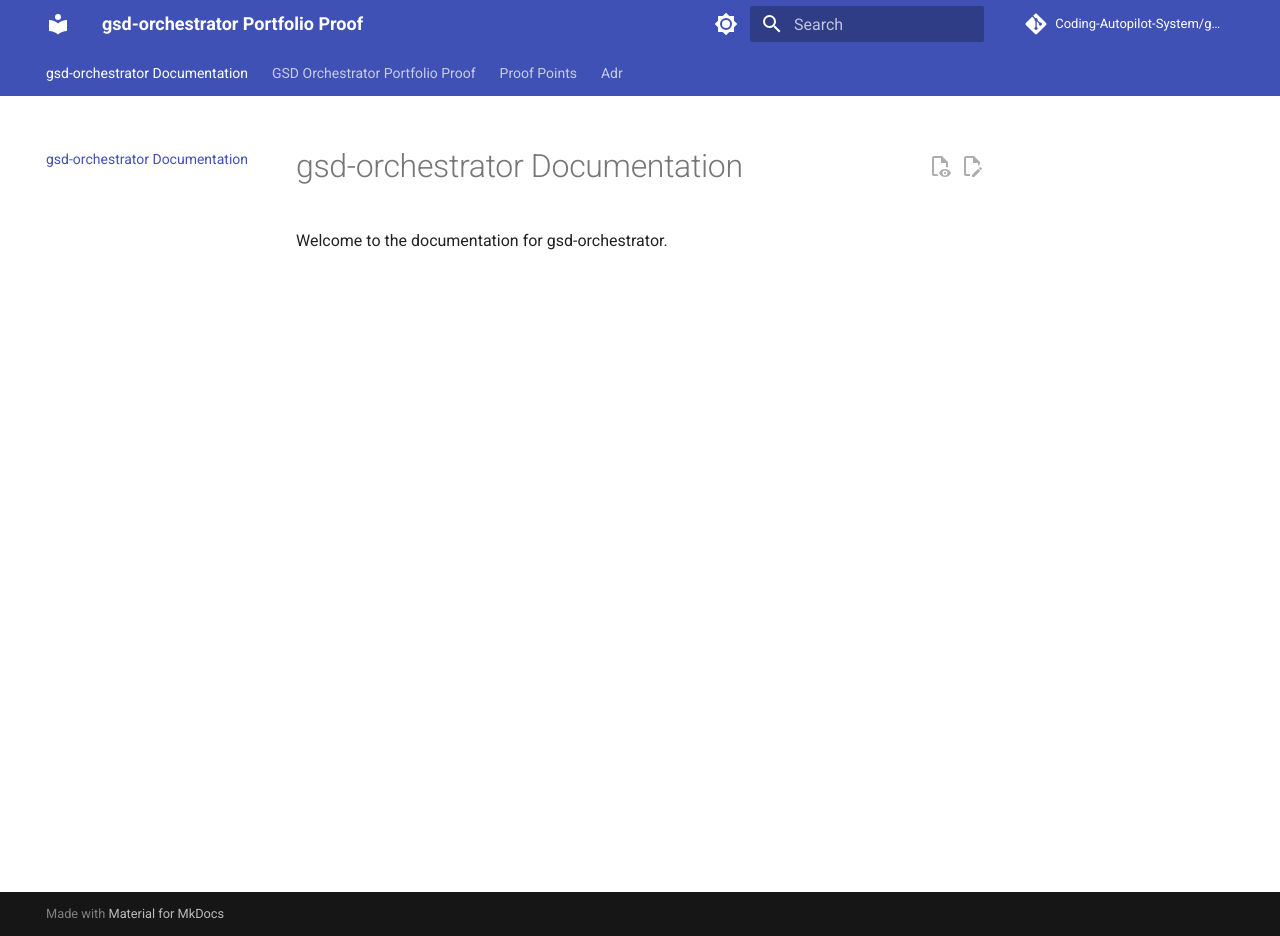
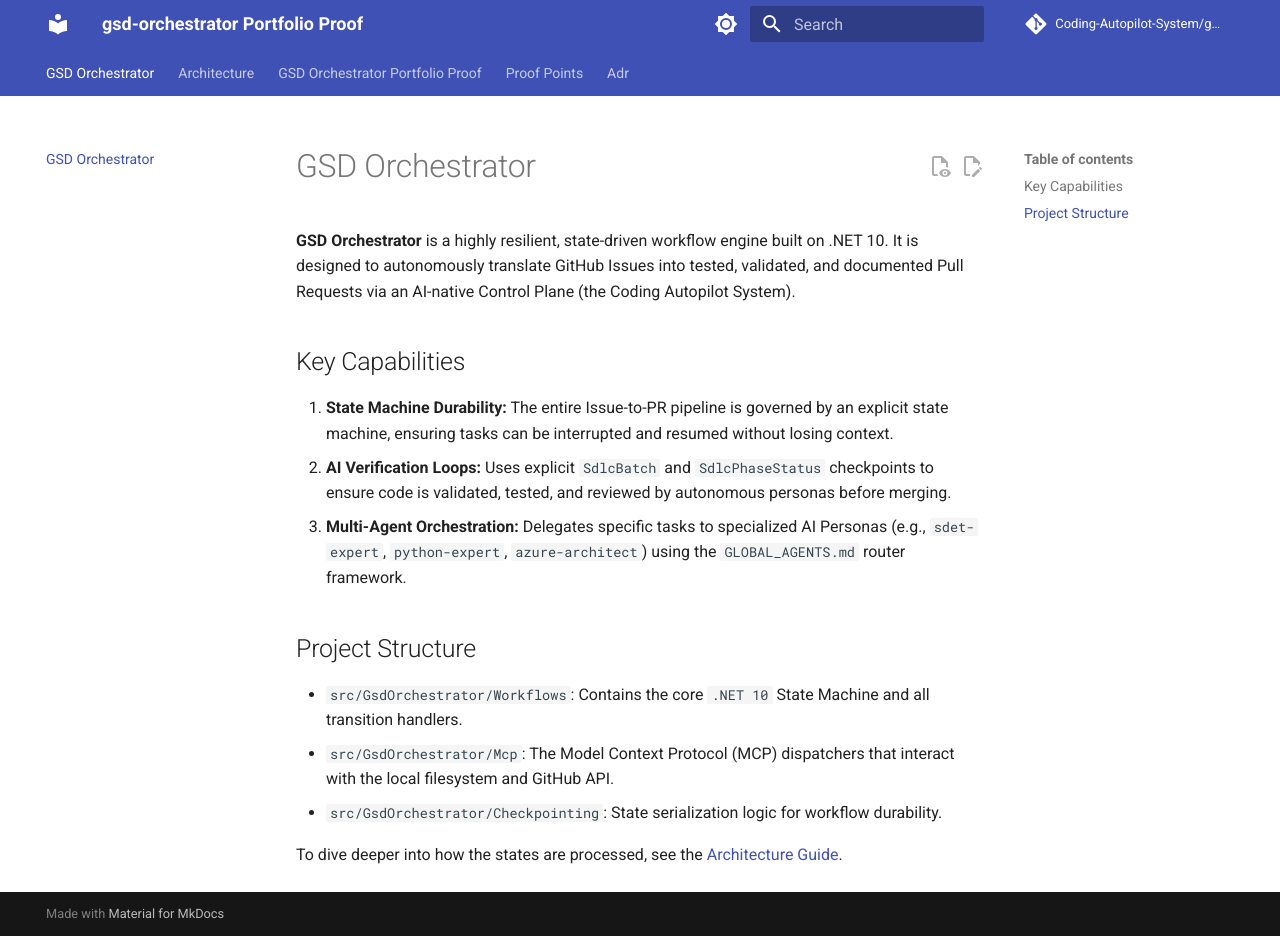
Before and after one commit to Coding-Autopilot-System/gsd-orchestrator, an MkDocs documentation site: the page built from docs/index.md, in a window 1280 px wide and 936 px high. Built offline with MkDocs 1.6.1 and Material for MkDocs 9.7.7, drawn with Linux system fonts in a browser that asks for light colours; comment, search, counter and statistics services are not loaded.

Commit message:
gsd:docs write architecture and workflow state machine diagrams

```diff
--- a/docs/index.md
+++ b/docs/index.md
@@ -1,3 +1,17 @@
-# gsd-orchestrator Documentation
+# GSD Orchestrator
 
-Welcome to the documentation for gsd-orchestrator.
+**GSD Orchestrator** is a highly resilient, state-driven workflow engine built on .NET 10. It is designed to autonomously translate GitHub Issues into tested, validated, and documented Pull Requests via an AI-native Control Plane (the Coding Autopilot System).
+
+## Key Capabilities
+
+1. **State Machine Durability:** The entire Issue-to-PR pipeline is governed by an explicit state machine, ensuring tasks can be interrupted and resumed without losing context.
+2. **AI Verification Loops:** Uses explicit `SdlcBatch` and `SdlcPhaseStatus` checkpoints to ensure code is validated, tested, and reviewed by autonomous personas before merging.
+3. **Multi-Agent Orchestration:** Delegates specific tasks to specialized AI Personas (e.g., `sdet-expert`, `python-expert`, `azure-architect`) using the `GLOBAL_AGENTS.md` router framework.
+
+## Project Structure
+
+- `src/GsdOrchestrator/Workflows`: Contains the core `.NET 10` State Machine and all transition handlers.
+- `src/GsdOrchestrator/Mcp`: The Model Context Protocol (MCP) dispatchers that interact with the local filesystem and GitHub API.
+- `src/GsdOrchestrator/Checkpointing`: State serialization logic for workflow durability.
+
+To dive deeper into how the states are processed, see the [Architecture Guide](architecture.md).
```
Also changed, not shown: docs/architecture.md (added, +51 -0 lines).
